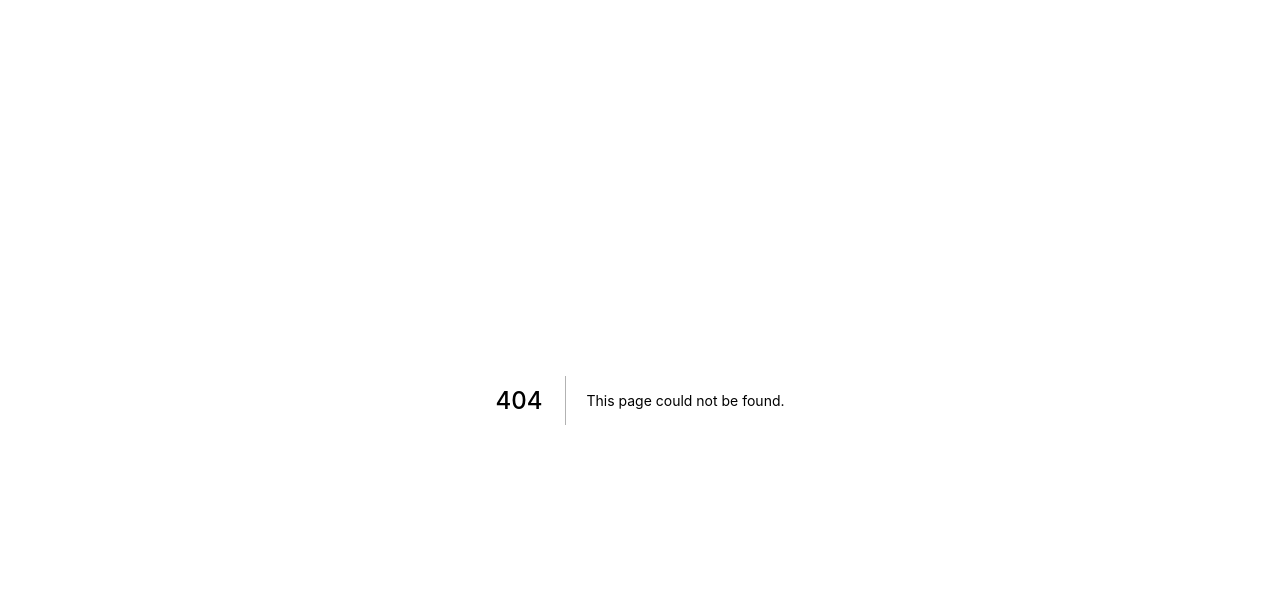
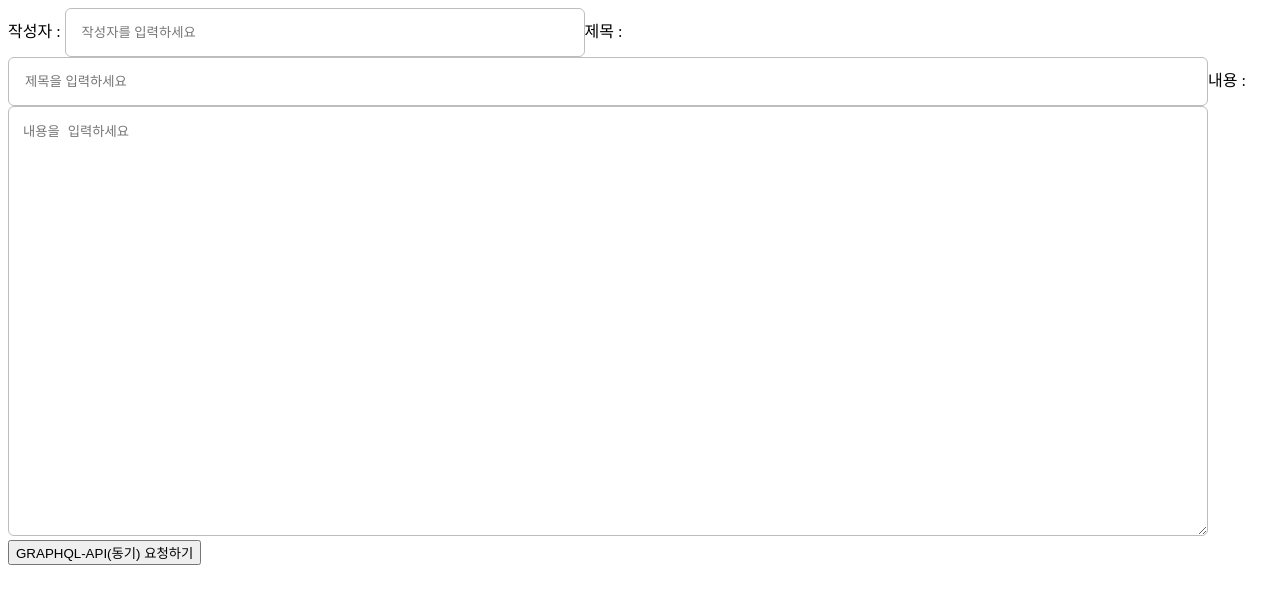
Before and after one commit to dyoh1202/codecamp_dyoh, a Next.js app in the folder class/: page /04-04-graphql-mutation-input in a window 1280 px wide. Before the commit this address had no page. Shown: the top 604 px of the page. Built offline with nearby package versions, Linux system fonts and the light colour scheme.

Commit message:
apollo-clent & graphql mutation 실행 실습까지 완료

```diff
--- /dev/null
+++ b/class/pages/04-04-graphql-mutation-input/index.js
@@ -0,0 +1,59 @@
+import { useMutation, gql } from "@apollo/client"
+import { WriterInput, SubjectInput, ContentsInput  } from "../../styles/emotion"
+import { useState } from "react";
+
+// graphql 쿼리문
+const CREATE_BOARD = gql`
+    mutation createBoard($writer: String, $title: String, $contents: String) {  # 변수의 타입 적는 곳
+        createBoard(writer: $writer, title: $title, contents: $contents){       # 실제 전달할 변수 적는 곳
+            _id
+            number
+            message
+        }
+    }
+`
+
+export default function GraphqlMutationInputPages() {
+    const [ writer, setWriter ] = useState("")
+    const [ subject, setSubject ] = useState("")
+    const [ contents, setContents ] = useState("")
+    const [ createBoard ] = useMutation(CREATE_BOARD)
+
+    const onClickSubmit = async () => {
+        // const writer = "qqq"  // 이 함수 에 있으면 현재 스코프
+        const result = await createBoard({
+            variables: {    // variables 가 '$' 역할을 해줌
+                writer: writer,     // 이 함수에 없으면 스코프 체인을 통해서 위 함수에서 찾음
+                title: subject,
+                contents: contents
+            }
+        })
+        console.log(result)
+        alert(result.data.createBoard.message)
+    }
+
+    // 이벤트 핸들러 함수
+    const onChangeWriter = (event) => {
+        setWriter(event.target.value)
+        console.log("writer:  " + writer)
+    }
+
+    const onChangeSubject = (event) => {
+        setSubject(event.target.value)
+        console.log("subject:  " + subject)
+    }
+
+    const onChangeContent = (event) => {
+        setContents(event.target.value)
+        console.log("contents:  " + contents)
+    }
+
+    return (
+        <>
+            작성자 : <WriterInput type="text" placeholder="작성자를 입력하세요" onChange={onChangeWriter}></WriterInput>
+            제목 : <SubjectInput type="text" placeholder="제목을 입력하세요" onChange={onChangeSubject}></SubjectInput>
+            내용 : <ContentsInput type="text" placeholder="내용을 입력하세요" onChange={onChangeContent}></ContentsInput>
+            <button onClick={onClickSubmit}>GRAPHQL-API(동기) 요청하기</button>
+        </>
+    )
+}
--- a/class/pages/_app.js
+++ b/class/pages/_app.js
@@ -1,3 +1,15 @@
+import { ApolloProvider, ApolloClient, InMemoryCache } from "@apollo/client"
+
 export default function App({ Component, pageProps }) {
-  return <Component {...pageProps} />
+
+  const client = new ApolloClient({
+    uri : "http://practice.codebootcamp.co.kr/graphql",
+    cache : new InMemoryCache()   // 나중에 하기
+  })
+
+  return (
+      <ApolloProvider client={client}>
+        <Component {...pageProps} />
+      </ApolloProvider>
+  )
 }
--- a/class/styles/emotion.js
+++ b/class/styles/emotion.js
@@ -23,3 +23,28 @@ export const Emailerror = styled.div`
     color: red;
     font-size: 11px;
 `
+
+export const WriterInput = styled.input`
+  width: 500px;
+  height: 45px;
+  padding-left: 16px;
+  border: 1px solid #bdbdbd;
+  border-radius: 6px;
+`;
+
+export const SubjectInput = styled.input`
+  width: 1180px;
+  height: 45px;
+  padding-left: 16px;
+  border: 1px solid #bdbdbd;
+  border-radius: 6px;
+`;
+
+export const ContentsInput = styled.textarea`
+  width: 1170px;
+  height: 400px;
+  padding-left: 16px;
+  padding: 14px;
+  border: 1px solid #bdbdbd;
+  border-radius: 6px;
+`;
```
Also changed, not shown: class/pages/04-02-graphql-mutation/index.js (added, +42 -0 lines), class/pages/04-03-graphql-mutation-args/index.js (added, +49 -0 lines), class/pages/04-05-graphql-mutation-product/index.js (added, +33 -0 lines), 1 other file (tests, documents, lock files or other folders).
